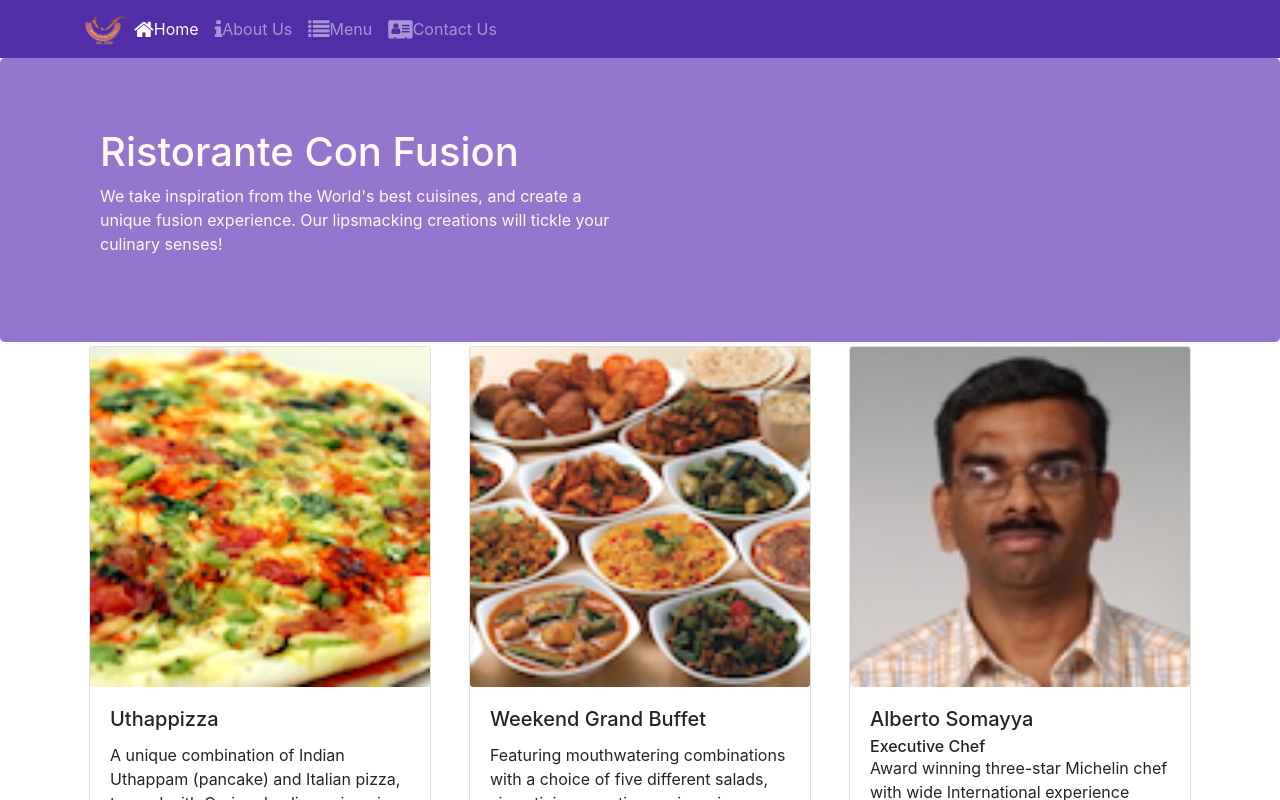
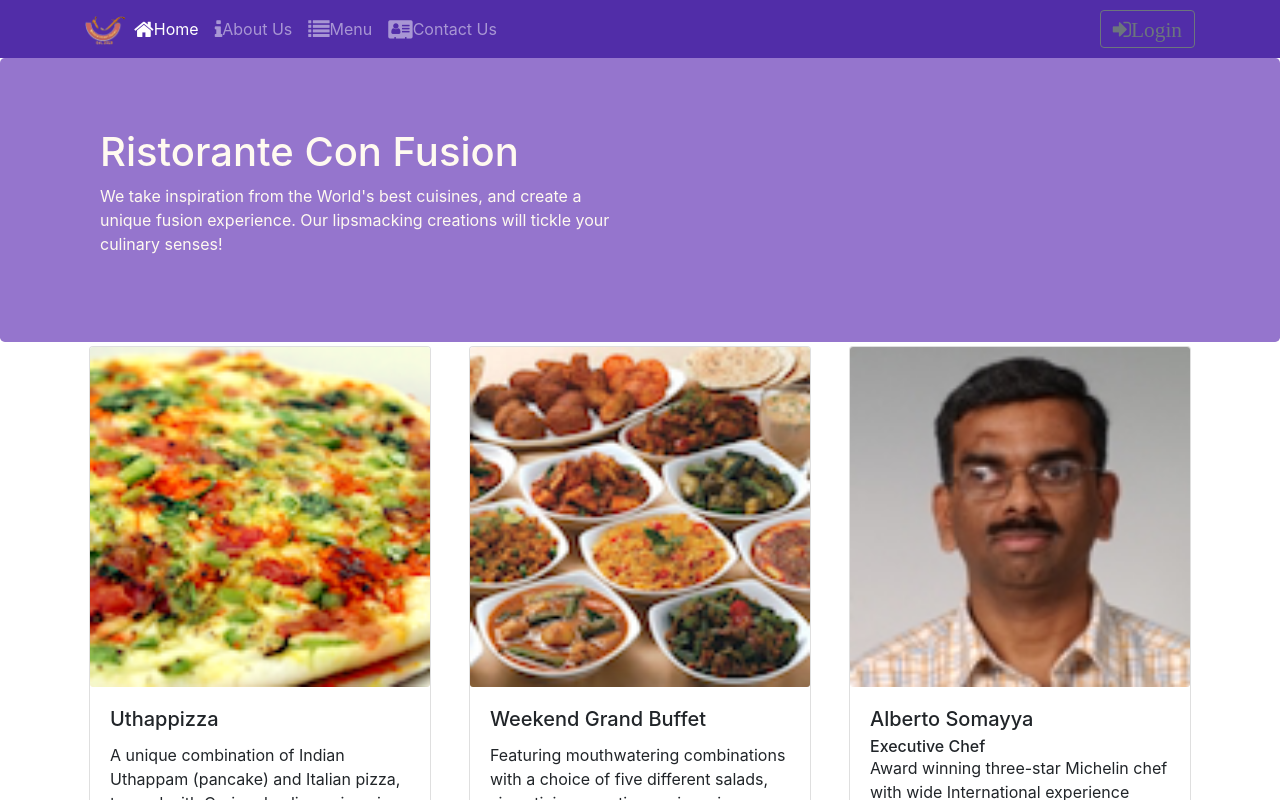
Before and after one commit to saulet01/react, a React (Create React App) app in the folder confusion/: page /home in a window 1280 px wide. Shown: the top 800 px of the page. Built offline with nearby package versions, Linux system fonts and the light colour scheme.

Commit message:
Uncontrolled Forms (Login + Password)

```diff
--- a/confusion/src/components/HeaderComponent.js
+++ b/confusion/src/components/HeaderComponent.js
@@ -1,5 +1,5 @@
 import React, {Component} from 'react';
-import {Navbar, NavbarBrand, Nav, NavbarToggler, Collapse, NavItem, Jumbotron} from 'reactstrap';
+import {Navbar, NavbarBrand, Input, Form, FormGroup, Label, Nav, NavbarToggler, Collapse, NavItem, Jumbotron, Button, Modal, ModalHeader, ModalBody} from 'reactstrap';
 import {NavLink} from 'react-router-dom';
 
 class HeaderComponent extends Component{
@@ -7,16 +7,31 @@
     super(props);
 
     this.state ={
-      isNavOpen: false
+      isNavOpen: false,
+      isModalOpen: false
     };
 
     this.toggleNav = this.toggleNav.bind(this);
+    this.toggleModal = this.toggleModal.bind(this);
+    this.handleLogin = this.handleLogin.bind(this);
   }
 
   toggleNav(){
     this.setState({
       isNavOpen: !this.state.isNavOpen
     });
+  }
+
+  toggleModal(){
+    this.setState({
+      isModalOpen: !this.state.isModalOpen
+    });
+  }
+
+  handleLogin(event){
+    this.toggleModal();
+    alert("Username: " + this.username.value + " Password: " + this.password.value + " Remember: " + this.remember.checked);
+    event.preventDefault();
   }
 
   render(){
@@ -42,6 +57,13 @@
                   <NavLink className="nav-link" to="/contactus"><span className="fa fa-address-card fa-lg"></span>Contact Us</NavLink>
                 </NavItem>
               </Nav>
+              <Nav className = "ml-auto" navbar>
+                <NavItem>
+                  <Button outline onClick = {this.toggleModal}>
+                    <span className="fa fa-sign-in fa-lg">Login</span>
+                  </Button>
+                </NavItem>
+              </Nav>
             </Collapse>
           </div>
         </Navbar>
@@ -55,6 +77,28 @@
             </div>
           </div>
         </Jumbotron>
+        <Modal isOpen = {this.state.isModalOpen} toggle={this.toggleModal}>
+          <ModalHeader toggle={this.toggleModal}>Login</ModalHeader>
+          <ModalBody>
+            <Form onSubmit = {this.handleLogin}>
+              <FormGroup>
+                <Label htmlFor = "username">Username</Label>
+                <Input type="text" id="username" id="username" innerRef = {(input) => this.username = input} />
+              </FormGroup>
+              <FormGroup>
+                <Label htmlFor = "password">Password</Label>
+                <Input type="password" id="password" id="password" innerRef = {(input) => this.password = input} />
+              </FormGroup>
+              <FormGroup check>
+                <Label check>
+                  <Input type = "checkbox" name="remember" innerRef = {(input) => this.remember = input} />
+                  Remember me
+                </Label>
+              </FormGroup>
+              <Button type="submit" value="submit" className="bg-primary">Login</Button>
+            </Form>
+          </ModalBody>
+        </Modal>
       </>
     );
   }
```
